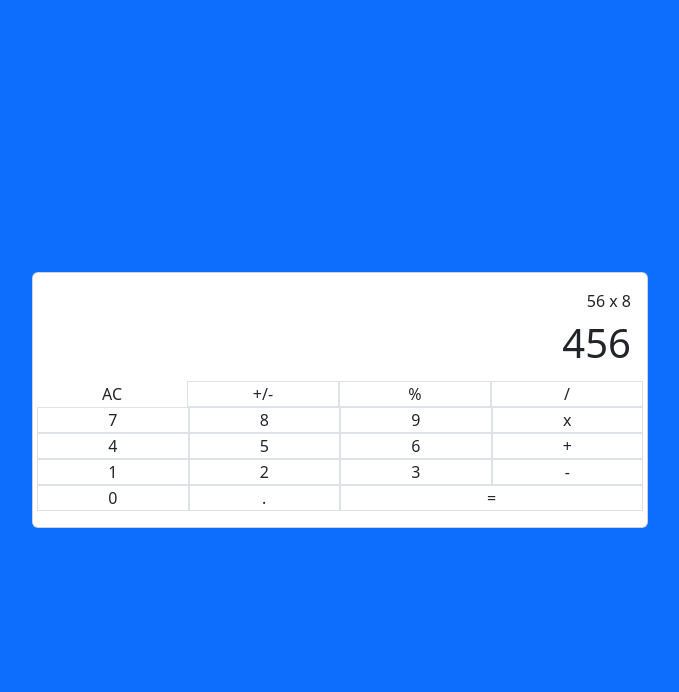
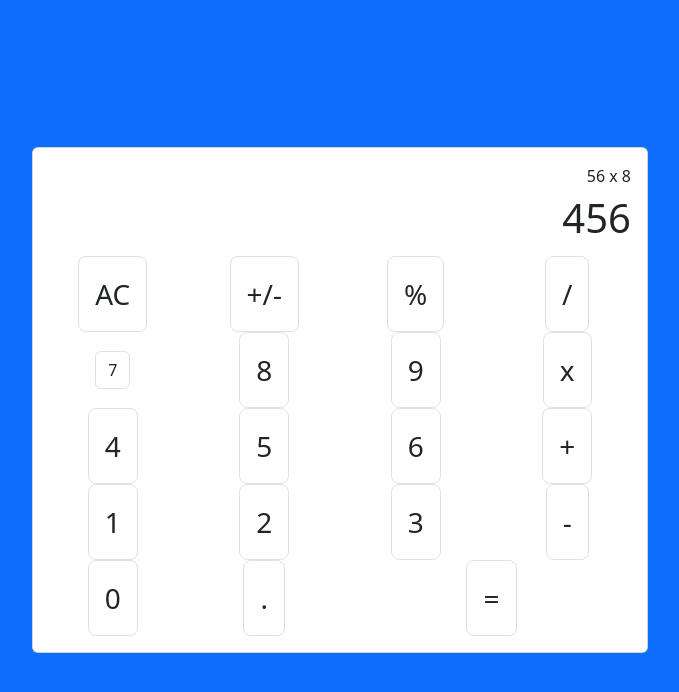
Before and after one commit to cwjki/calculator, a React (Create React App) app: page / in a window 1280 px wide. Shown: the top 692 px of the page, without its empty margins (300-979 px from the left). Built offline with nearby package versions, Linux system fonts and the light colour scheme.

Commit message:
working on the calculator buttons

```diff
--- a/src/components/Calculator.tsx
+++ b/src/components/Calculator.tsx
@@ -11,33 +11,179 @@ export default function Calculator() {
               <div className="card-title text-end fs-1">456</div>
 
               <div className="row align-items-center ">
-                <div className="col">AC</div>
-                <div className="col border">+/-</div>
-                <div className="col border">%</div>
-                <div className="col border">/</div>
+                <div className="col">
+                  <button
+                    id=""
+                    type="button"
+                    className="btn border rounded-3 p-3 fs-3"
+                  >
+                    AC
+                  </button>
+                </div>
+                <div className="col">
+                  <button
+                    id=""
+                    type="button"
+                    className="btn border rounded-3 p-3 fs-3"
+                  >
+                    +/-
+                  </button>
+                </div>
+                <div className="col">
+                  <button
+                    id=""
+                    type="button"
+                    className="btn border rounded-3 p-3 fs-3"
+                  >
+                    %
+                  </button>
+                </div>
+                <div className="col">
+                  <button
+                    id=""
+                    type="button"
+                    className="btn border rounded-3 p-3 fs-3"
+                  >
+                    /
+                  </button>
+                </div>
               </div>
               <div className="row align-items-center ">
-                <div className="col border">7</div>
-                <div className="col border">8</div>
-                <div className="col border">9</div>
-                <div className="col border">x</div>
+                <div className="col">
+                  <button className="btn border">7</button>
+                </div>
+                <div className="col">
+                  <button
+                    id=""
+                    type="button"
+                    className="btn border rounded-3 p-3 fs-3"
+                  >
+                    8
+                  </button>
+                </div>
+                <div className="col">
+                  <button
+                    id=""
+                    type="button"
+                    className="btn border rounded-3 p-3 fs-3"
+                  >
+                    9
+                  </button>
+                </div>
+                <div className="col">
+                  <button
+                    id=""
+                    type="button"
+                    className="btn border rounded-3 p-3 fs-3"
+                  >
+                    x
+                  </button>
+                </div>
               </div>
               <div className="row align-items-center ">
-                <div className="col border">4</div>
-                <div className="col border">5</div>
-                <div className="col border">6</div>
-                <div className="col border">+</div>
+                <div className="col">
+                  <button
+                    id=""
+                    type="button"
+                    className="btn border rounded-3 p-3 fs-3"
+                  >
+                    4
+                  </button>
+                </div>
+                <div className="col">
+                  <button
+                    id=""
+                    type="button"
+                    className="btn border rounded-3 p-3 fs-3"
+                  >
+                    5
+                  </button>
+                </div>
+                <div className="col">
+                  <button
+                    id=""
+                    type="button"
+                    className="btn border rounded-3 p-3 fs-3"
+                  >
+                    6
+                  </button>
+                </div>
+                <div className="col">
+                  <button
+                    id=""
+                    type="button"
+                    className="btn border rounded-3 p-3 fs-3"
+                  >
+                    +
+                  </button>
+                </div>
               </div>
               <div className="row align-items-center ">
-                <div className="col border">1</div>
-                <div className="col border">2</div>
-                <div className="col border">3</div>
-                <div className="col border">-</div>
+                <div className="col">
+                  <button
+                    id=""
+                    type="button"
+                    className="btn border rounded-3 p-3 fs-3"
+                  >
+                    1
+                  </button>
+                </div>
+                <div className="col">
+                  <button
+                    id=""
+                    type="button"
+                    className="btn border rounded-3 p-3 fs-3"
+                  >
+                    2
+                  </button>
+                </div>
+                <div className="col">
+                  <button
+                    id=""
+                    type="button"
+                    className="btn border rounded-3 p-3 fs-3"
+                  >
+                    3
+                  </button>
+                </div>
+                <div className="col">
+                  <button
+                    id=""
+                    type="button"
+                    className="btn border rounded-3 p-3 fs-3"
+                  >
+                    -
+                  </button>
+                </div>
               </div>
               <div className="row align-items-center ">
-                <div className="col border">0</div>
-                <div className="col border">.</div>
-                <div className="col-6 border">=</div>
+                <div className="col">
+                  <button
+                    id=""
+                    type="button"
+                    className="btn border rounded-3 p-3 fs-3"
+                  >
+                    0
+                  </button>
+                </div>
+                <div className="col">
+                  <button
+                    id=""
+                    type="button"
+                    className="btn border rounded-3 p-3 fs-3"
+                  >
+                    .
+                  </button>
+                </div>
+                <div className="col-6">
+                  <button
+                    id=""
+                    type="button"
+                    className="btn border rounded-3 p-3 fs-3"
+                  >
+                    =
+                  </button>
+                </div>
               </div>
             </div>
           </div>
```
